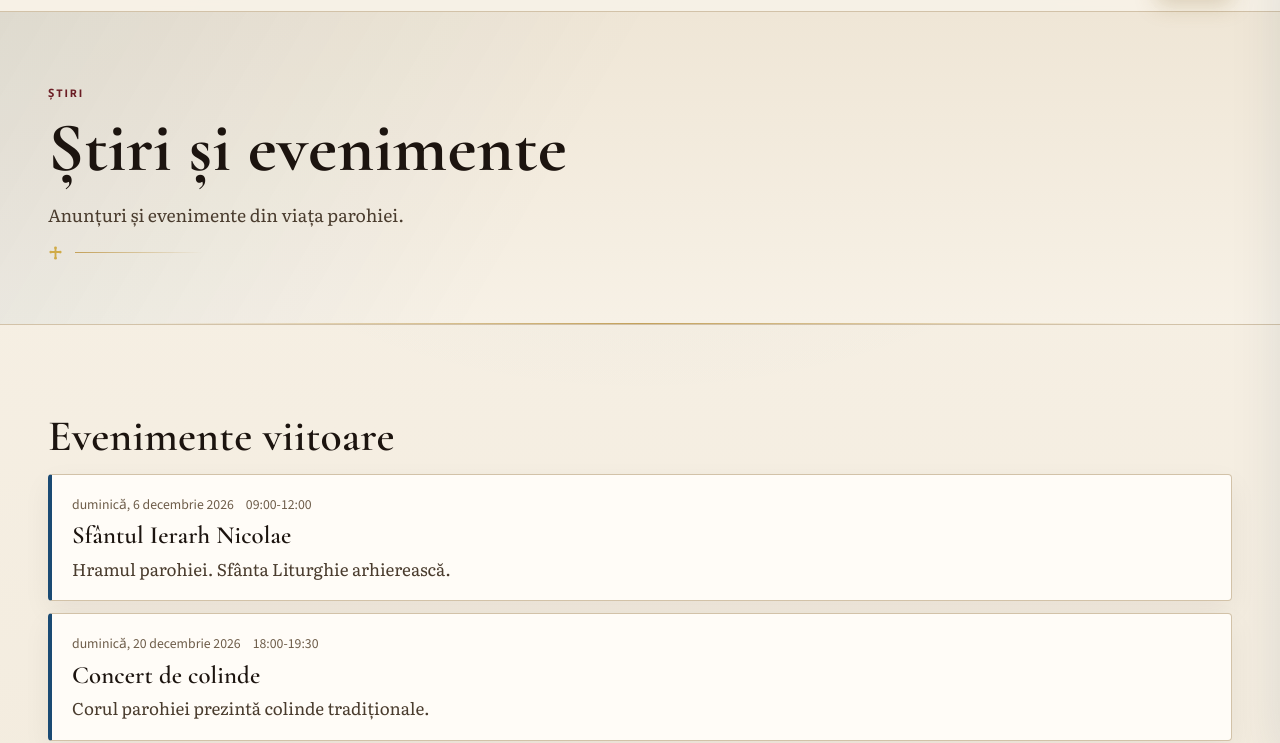
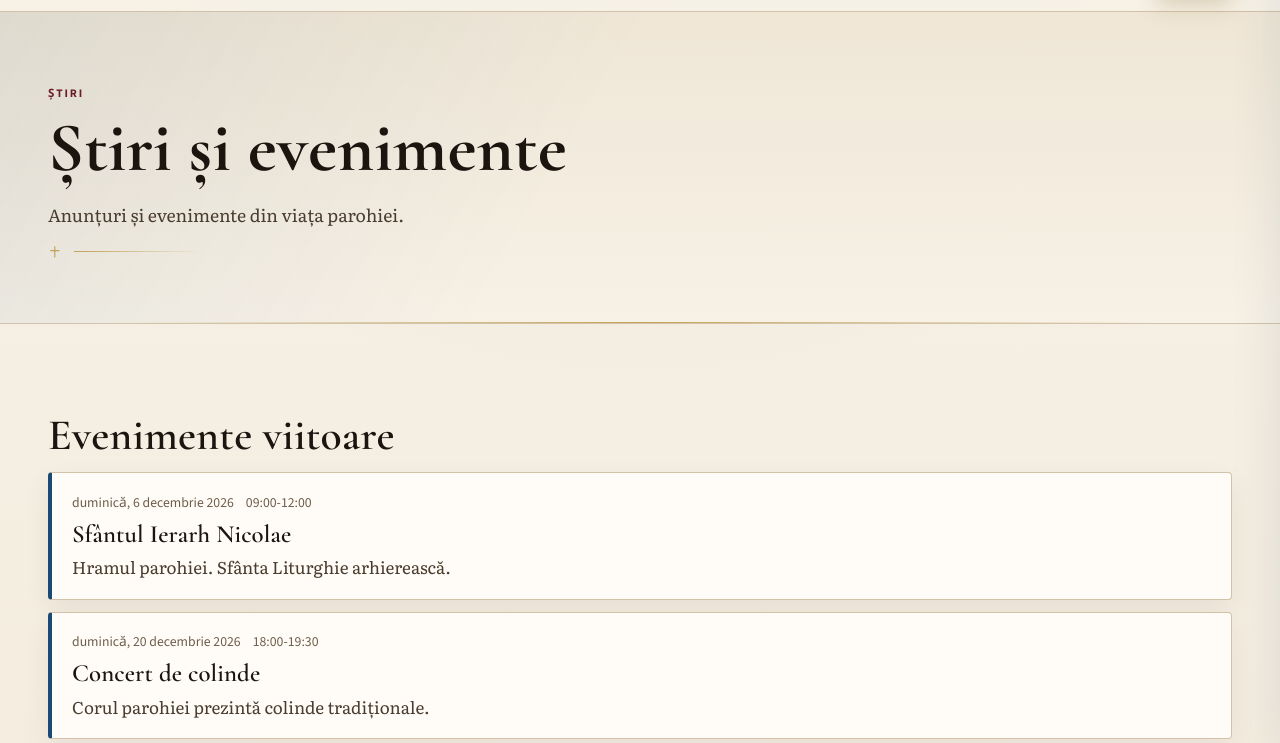
Before and after one commit to aegger91/parish-template-lavra, an Astro site: page /stiri in a window 1280 px wide. Shown: the part 59-802 px from the top of the page. Built offline with nearby package versions, Linux system fonts and the light colour scheme; Astro itself is replaced by a stand-in of ours.

Commit message:
Refine gold rule ornament for flagship polish
Co-authored-by: aegger91 <aegger91@users.noreply.github.com>

```diff
--- a/src/components/Ornament.astro
+++ b/src/components/Ornament.astro
@@ -6,5 +6,8 @@ interface Props {
 const { align = 'start', light = false } = Astro.props;
 ---
 <div class:list={['rule', align === 'start' && 'rule--start', light && 'rule--light']} aria-hidden="true">
-  <img src="/icons/cross-trefoil.svg" alt="" width="18" height="18" />
+  <svg viewBox="0 0 24 24" width="14" height="14" fill="currentColor">
+    <path d="M11 2h2v7h7v2h-7v11h-2V11H4V9h7V2z"></path>
+    <circle cx="12" cy="10" r="1.6"></circle>
+  </svg>
 </div>
--- a/src/styles/global.css
+++ b/src/styles/global.css
@@ -237,20 +237,15 @@ p {
   background: linear-gradient(90deg, currentColor, transparent);
 }
 
-.rule svg,
-.rule img {
-  width: 0.95rem;
-  height: 0.95rem;
+.rule svg {
+  width: 0.85rem;
+  height: 0.85rem;
   flex-shrink: 0;
-  filter: invert(67%) sepia(42%) saturate(520%) hue-rotate(6deg) brightness(92%);
+  color: inherit;
 }
 
 .rule--light {
   color: var(--gold-bright);
-}
-
-.rule--light img {
-  filter: invert(84%) sepia(28%) saturate(650%) hue-rotate(2deg) brightness(105%);
 }
 
 /* Buttons */
```
